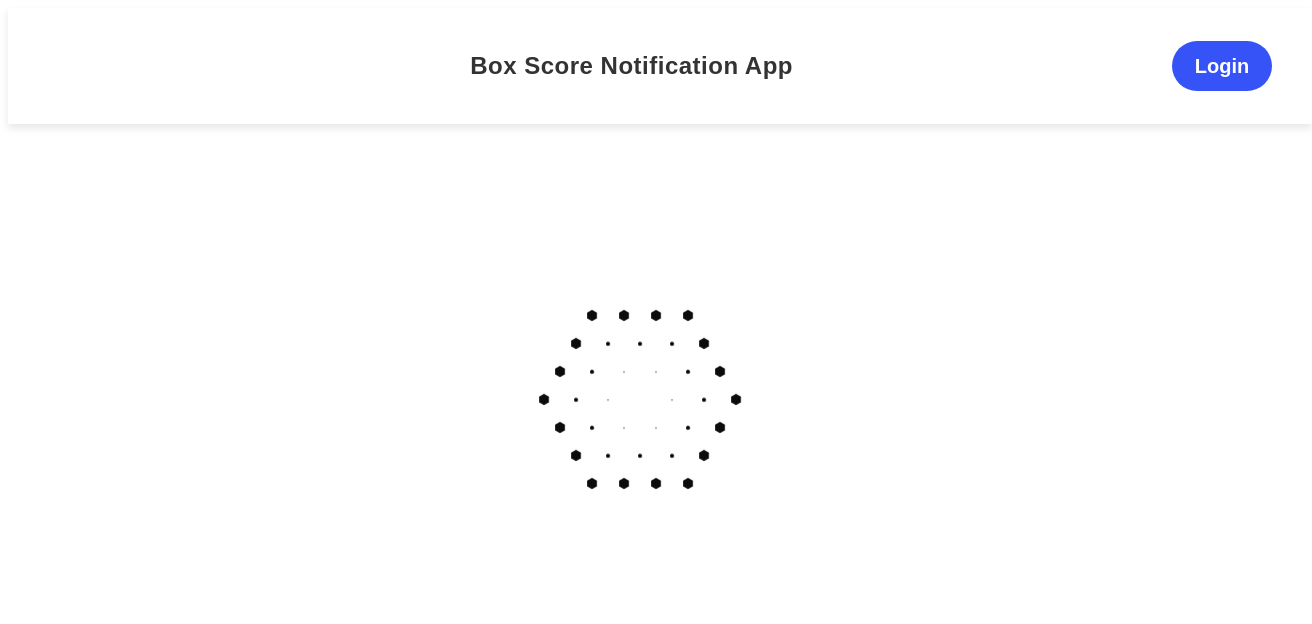
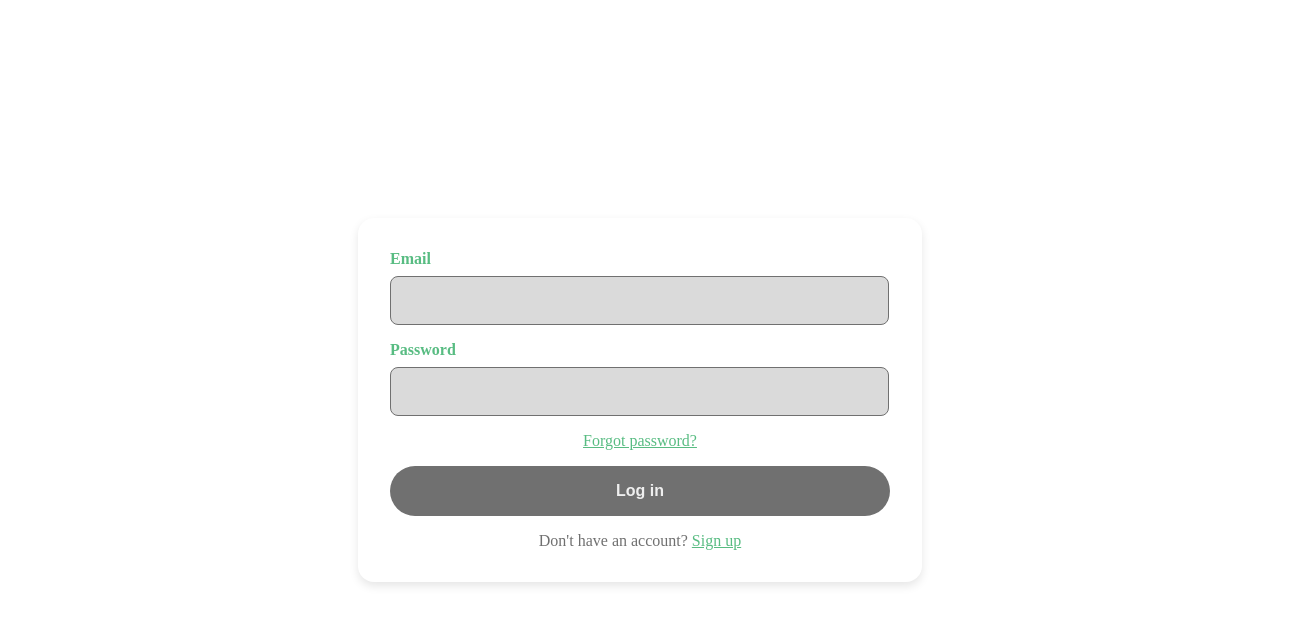
Before and after one commit to jasonfrankl/swish-app, an Angular app in the folder frontend/: page /login in a window 1280 px wide. Before the commit this address led to /. Shown: the top 624 px of the page, 1312 px wide, since content can reach past the window. Built offline with nearby package versions, Linux system fonts and the light colour scheme.

Commit message:
Adding login page

```diff
--- a/frontend/src/app/app.component.html
+++ b/frontend/src/app/app.component.html
@@ -1 +1 @@
-<app-home></app-home>
+<router-outlet></router-outlet>
--- a/frontend/src/app/app.component.ts
+++ b/frontend/src/app/app.component.ts
@@ -1,10 +1,11 @@
 import { Component } from '@angular/core';
 // import { MapComponent } from './components/map/map.component';
-import { HomeComponent } from "./components/home/home.component";
+// import { HomeComponent } from "./components/home/home.component";
+import { RouterModule } from '@angular/router';
 @Component({
   selector: 'app-root',
   standalone: true,
-  imports: [HomeComponent],
+  imports: [RouterModule],
   templateUrl: './app.component.html',
   styleUrl: './app.component.css'
 })
--- a/frontend/src/app/app.routes.ts
+++ b/frontend/src/app/app.routes.ts
@@ -1,3 +1,7 @@
 import { Routes } from '@angular/router';
-
-export const routes: Routes = [];
+import { LoginComponent } from './components/login/login.component';
+import { HomeComponent } from './components/home/home.component';
+export const routes: Routes = [
+    { path: '', component: HomeComponent },
+    { path: 'login', component: LoginComponent }
+];
--- a/frontend/src/app/components/home/home.component.html
+++ b/frontend/src/app/components/home/home.component.html
@@ -3,7 +3,7 @@
         <p>Box Score Notification App</p>
     </div>
     <div class="login-container">
-        <button>Login</button>
+        <button [routerLink]="['/login']">Login</button>
     </div>
 </div>
 
--- a/frontend/src/app/components/home/home.component.ts
+++ b/frontend/src/app/components/home/home.component.ts
@@ -1,11 +1,11 @@
 import { Component } from '@angular/core';
 import { } from '@angular/common';
 // import { CommonModule } from '@angular/common';
-
+import { RouterModule } from '@angular/router';
 @Component({
   selector: 'app-home',
   standalone: true,
-  imports: [],
+  imports: [RouterModule],
   templateUrl: './home.component.html',
   styleUrls: ['./home.component.css']
 })
--- /dev/null
+++ b/frontend/src/app/components/login/login.component.css
@@ -0,0 +1,90 @@
+html,
+body {
+    height: 100%;
+    margin: 0;
+    font-family: Arial, sans-serif;
+}
+
+body {
+    display: flex;
+    justify-content: center;
+    align-items: center;
+    background-color: var(--bg-light);
+    height: 100vh;
+}
+
+.form {
+    --bg-light: #efefef;
+    --bg-dark: #707070;
+    --clr: #58bc82;
+    --clr-alpha: #9c9c9c60;
+    display: flex;
+    flex-direction: column;
+    align-items: center;
+    gap: 1rem;
+    width: 90%;
+    max-width: 500px;
+    padding: 2rem;
+    background-color: white;
+    border-radius: 1rem;
+    box-shadow: 0 4px 10px rgba(0, 0, 0, 0.1);
+    position: absolute;
+    top: 50%;
+    left: 50%;
+    transform: translate(-50%, -50%);
+}
+
+.form .input-span {
+    width: 100%;
+    display: flex;
+    flex-direction: column;
+    gap: 0.5rem;
+}
+
+.form input[type="email"],
+.form input[type="password"] {
+    border-radius: 0.5rem;
+    padding: 1rem;
+    width: 93%;
+    border: 1px solid var(--bg-dark);
+    background-color: var(--clr-alpha);
+    outline: none;
+}
+
+.form input[type="email"]:focus,
+.form input[type="password"]:focus {
+    outline: 2px solid var(--clr);
+}
+
+.label {
+    align-self: flex-start;
+    color: var(--clr);
+    font-weight: 600;
+}
+
+.form .submit {
+    padding: 1rem;
+    width: 100%;
+    border-radius: 2rem;
+    background-color: var(--bg-dark);
+    color: var(--bg-light);
+    border: none;
+    cursor: pointer;
+    transition: background-color 300ms;
+    font-weight: 600;
+    font-size: 1rem;
+}
+
+.form .submit:hover {
+    background-color: var(--clr);
+    color: var(--bg-dark);
+}
+
+.span {
+    text-decoration: none;
+    color: var(--bg-dark);
+}
+
+.span a {
+    color: var(--clr);
+}
--- /dev/null
+++ b/frontend/src/app/components/login/login.component.html
@@ -0,0 +1,11 @@
+<form class="form">
+    <span class="input-span">
+        <label for="email" class="label">Email</label>
+        <input type="email" name="email" id="email" /></span>
+    <span class="input-span">
+        <label for="password" class="label">Password</label>
+        <input type="password" name="password" id="password" /></span>
+    <span class="span"><a href="#">Forgot password?</a></span>
+    <input class="submit" type="submit" value="Log in" />
+    <span class="span">Don't have an account? <a href="#">Sign up</a></span>
+</form>
--- a/frontend/src/index.html
+++ b/frontend/src/index.html
@@ -1,13 +1,16 @@
 <!doctype html>
 <html lang="en">
+
 <head>
   <meta charset="utf-8">
-  <title>ForageForCoolBeesFrontend</title>
+  <title>Swish Box Score Notification App</title>
   <base href="/">
   <meta name="viewport" content="width=device-width, initial-scale=1">
   <link rel="icon" type="image/x-icon" href="favicon.ico">
 </head>
+
 <body>
   <app-root></app-root>
 </body>
+
 </html>
--- a/frontend/src/main.ts
+++ b/frontend/src/main.ts
@@ -1,6 +1,7 @@
 import { bootstrapApplication } from '@angular/platform-browser';
 import { appConfig } from './app/app.config';
 import { AppComponent } from './app/app.component';
+import { routes } from './app/app.routes';
 
 bootstrapApplication(AppComponent, appConfig)
   .catch((err) => console.error(err));
```
Also changed, not shown: frontend/src/app/components/login/login.component.ts (added, +12 -0 lines), 1 other file (tests, documents, lock files or other folders).
